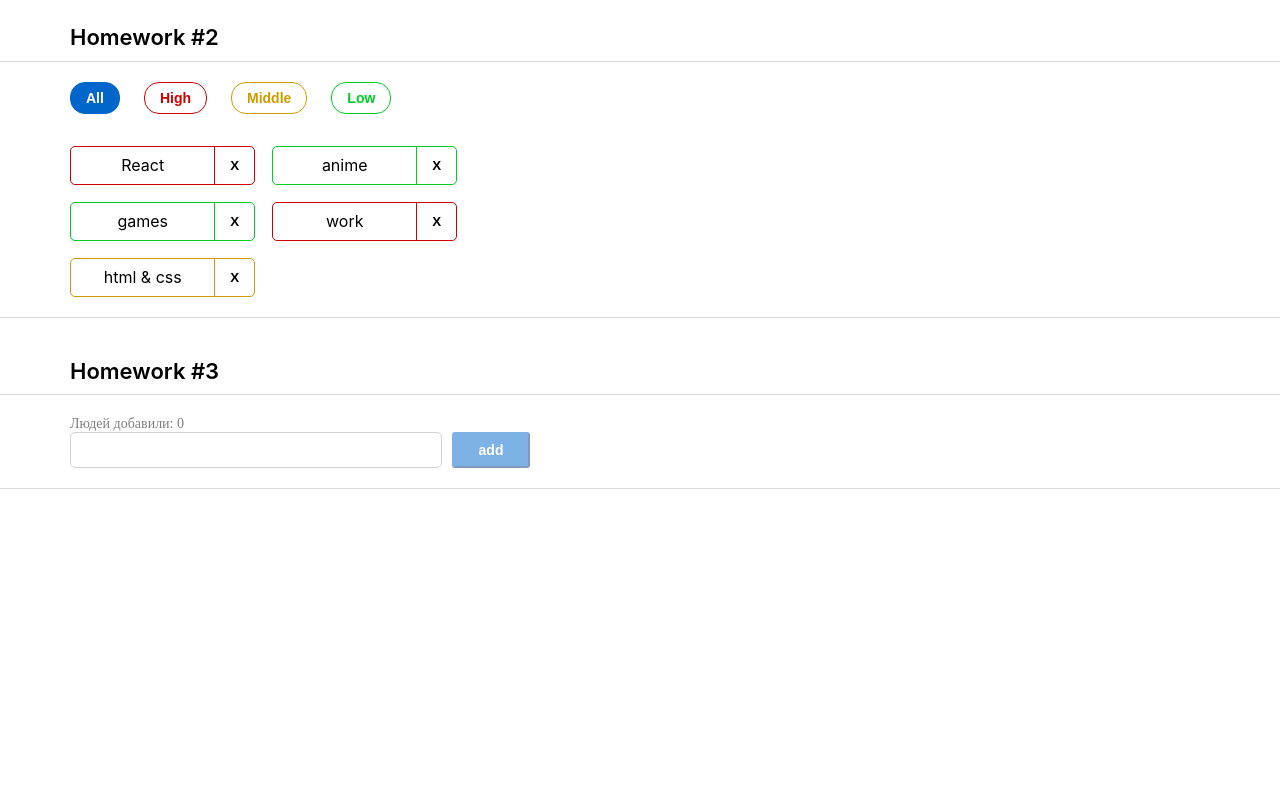
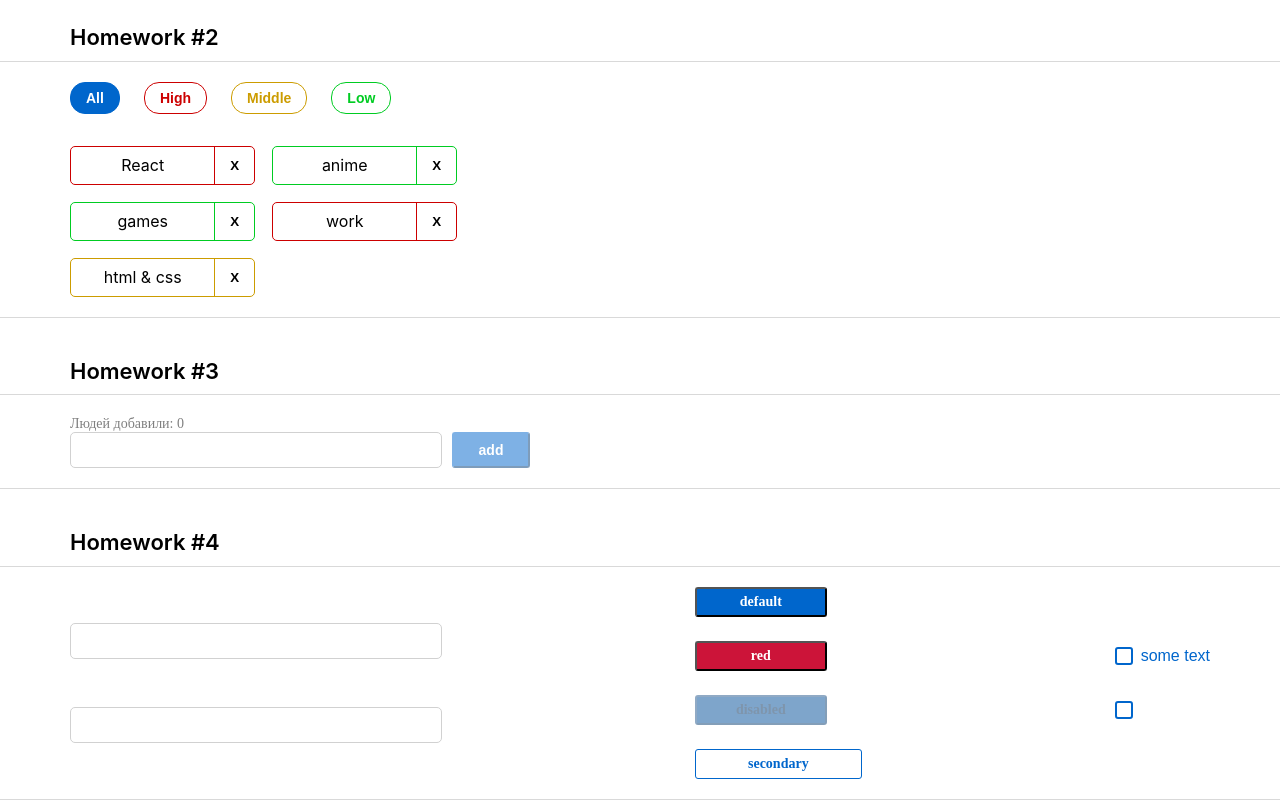
Before and after one commit to grippiby/hws2_, a React (Create React App) app: page /#/pre-junior in a window 1280 px wide. Before the commit this address led to /. Shown: the part 449-1249 px from the top of the page. Before the commit the page ends 938 px from the top, so only its background shows below. Built offline with nearby package versions, Linux system fonts and the light colour scheme.

Commit message:
added 4 hw

```diff
--- a/src/s1-main/App.tsx
+++ b/src/s1-main/App.tsx
@@ -3,6 +3,7 @@ import s from './App.module.css'
 import HW1 from '../s2-homeworks/hw01/HW1'
 import HW2 from '../s2-homeworks/hw02/HW2'
 import HW3 from '../s2-homeworks/hw03/HW3'
+import HW4 from '../s2-homeworks/hw04/HW4'
 
 function App() {
 	return (
@@ -11,7 +12,7 @@ function App() {
 			{/*раскомментировать по ходу выполнения*/}
 			<HW2 />
 			<HW3 />
-			{/*<HW4/>*/}
+			<HW4 />
 
 			{/*при выполнении дз 5 и более - закомментировать здесь дз 1-4, так как они есть внутри дз 5*/}
 			{/*<HW5/>*/}
--- a/src/s2-homeworks/hw04/common/c1-SuperInputText/SuperInputText.module.css
+++ b/src/s2-homeworks/hw04/common/c1-SuperInputText/SuperInputText.module.css
@@ -1,20 +1,45 @@
 .input:focus {
+	outline: none;
 }
 
 .input {
+	border: 1px solid rgba(209, 209, 209, 1);
+	border-radius: 5px;
+	width: 372px;
+	height: 36px;
+	padding: 8px 12px;
+	font-weight: 500;
+	font-size: 16px;
+	line-height: 20px;
 }
 
 .inputWrapper {
+	/*	border: 1px solid #000;*/
+	display: flex;
+	flex-direction: column-reverse;
 }
 
 .superInput {
 }
 
 .errorInput {
+	outline-color: #cc0000;
+	border: 1px solid #cc0000;
+	border-radius: 5px;
+	width: 372px;
+	height: 36px;
+	padding: 8px 12px;
 }
 
 .errorInput:focus {
 }
 
 .error {
+	font-family: 'Montserrat';
+	font-style: normal;
+	font-weight: 400;
+	font-size: 10px;
+	line-height: 12px;
+
+	color: #cc1439;
 }
--- a/src/s2-homeworks/hw04/common/c2-SuperButton/SuperButton.module.css
+++ b/src/s2-homeworks/hw04/common/c2-SuperButton/SuperButton.module.css
@@ -1,35 +1,71 @@
 .button {
+	min-width: 132px;
+	height: 30px;
+	background: #0066cc;
+	border-radius: 3px;
+	color: #ffffff;
+	font-family: 'Montserrat';
+	font-style: normal;
+	font-weight: 600;
+	font-size: 14px;
+	line-height: 20px;
 }
 
 .disabled {
+	background: #004d99;
+	opacity: 0.5;
+	color: #002e5c;
 }
 
 .secondary {
+	border: 1px solid #0066cc;
+	color: rgba(0, 102, 204, 1);
+	background: none;
+	width: 167px;
+	height: 30px;
 }
 
 .default {
+	background: #0066cc;
+	border-radius: 3px;
 }
 
 .red {
+	background: rgba(204, 20, 57, 1);
 }
 
 .default:hover {
+	background: #0080ff;
+	width: 167px;
+	height: 30px;
 }
 
 .red:hover {
+	background: rgba(255, 26, 71, 1);
+	width: 167px;
+	height: 30px;
 }
 
 .secondary:hover {
+	background: rgba(229, 240, 250, 1);
 }
 
-
 .default:active {
+	background: rgba(0, 89, 178, 1);
+	width: 149px;
+	height: 30px;
 }
 
 .secondary:active {
+	background: rgba(201, 229, 255, 1);
+	width: 149px;
+	height: 30px;
 }
 
 .red:active {
+	background: rgba(178, 18, 50, 1);
+	width: 149px;
+	height: 30px;
 }
 
 .button:disabled {
--- a/src/s2-homeworks/hw04/common/c2-SuperButton/SuperButton.tsx
+++ b/src/s2-homeworks/hw04/common/c2-SuperButton/SuperButton.tsx
@@ -1,28 +1,38 @@
-import React, {ButtonHTMLAttributes, DetailedHTMLProps} from 'react'
+import React, { ButtonHTMLAttributes, DetailedHTMLProps } from 'react'
 import s from './SuperButton.module.css'
 
 // тип пропсов обычной кнопки, children в котором храниться название кнопки там уже описан
-type DefaultButtonPropsType = DetailedHTMLProps<ButtonHTMLAttributes<HTMLButtonElement>,
-    HTMLButtonElement>
+type DefaultButtonPropsType = DetailedHTMLProps<
+	ButtonHTMLAttributes<HTMLButtonElement>,
+	HTMLButtonElement
+>
 
 type SuperButtonPropsType = DefaultButtonPropsType & {
 	xType?: string
 }
 
-const SuperButton: React.FC<SuperButtonPropsType> = (
-    {
+const SuperButton: React.FC<SuperButtonPropsType> = ({
 	xType,
 	className,
 	disabled,
 	...restProps // все остальные пропсы попадут в объект restProps, там же будет children
-    }
-) => {
-    const finalClassName = s.button
+}) => {
+	const finalClassName = `${s.button} ${
+		disabled
+			? s.disabled
+			: xType === 'red'
+			? s.red
+			: xType === 'secondary'
+			? s.secondary
+			: s.default
+	}`
 	// + (disabled
 	//         ? ...
 	//         : xType === 'red'
 	//             ? ...
-        + (className ? ' ' + className : '') // задачка на смешивание классов
+
+	//         ?
+	/*(className ? ' ' + className : '')*/ // задачка на смешивание классов
 
 	return (
 		<button
--- a/src/s2-homeworks/hw04/common/c3-SuperCheckbox/SuperCheckbox.tsx
+++ b/src/s2-homeworks/hw04/common/c3-SuperCheckbox/SuperCheckbox.tsx
@@ -1,21 +1,18 @@
-import React, {
-    ChangeEvent,
-    DetailedHTMLProps,
-    InputHTMLAttributes,
-} from 'react'
-import s from './SuperCheckbox.module.css'
+import React, { ChangeEvent, DetailedHTMLProps, InputHTMLAttributes } from 'react'
+import s from './SuperCheckbox.module.css' // тип пропсов обычного инпута
 
 // тип пропсов обычного инпута
-type DefaultInputPropsType = DetailedHTMLProps<InputHTMLAttributes<HTMLInputElement>,
-    HTMLInputElement>
+type DefaultInputPropsType = DetailedHTMLProps<
+	InputHTMLAttributes<HTMLInputElement>,
+	HTMLInputElement
+>
 
 type SuperCheckboxPropsType = Omit<DefaultInputPropsType, 'type'> & {
 	onChangeChecked?: (checked: boolean) => void
 	spanClassName?: string
 }
 
-const SuperCheckbox: React.FC<SuperCheckboxPropsType> = (
-    {
+const SuperCheckbox: React.FC<SuperCheckboxPropsType> = ({
 	onChange,
 	onChangeChecked,
 	className,
@@ -24,15 +21,15 @@ const SuperCheckbox: React.FC<SuperCheckboxPropsType> = (
 	id,
 
 	...restProps // все остальные пропсы попадут в объект restProps
+}) => {
+	const onChangeCallback = (e: ChangeEvent<HTMLInputElement>) => {
+		let newValue = e.currentTarget.checked
+		if (onChangeChecked) {
+			onChangeChecked(newValue)
 		}
-) => {
-    const onChangeCallback = (e: ChangeEvent<HTMLInputElement>) => {
-        // задачка на написание онченджа
-
 	}
 
-    const finalInputClassName = s.checkbox
-        + (className ? ' ' + className : '')
+	const finalInputClassName = s.checkbox + (className ? ' ' + className : '')
 
 	return (
 		<label className={s.label}>
```
Lines whose indentation alone changed are shown as unchanged.
